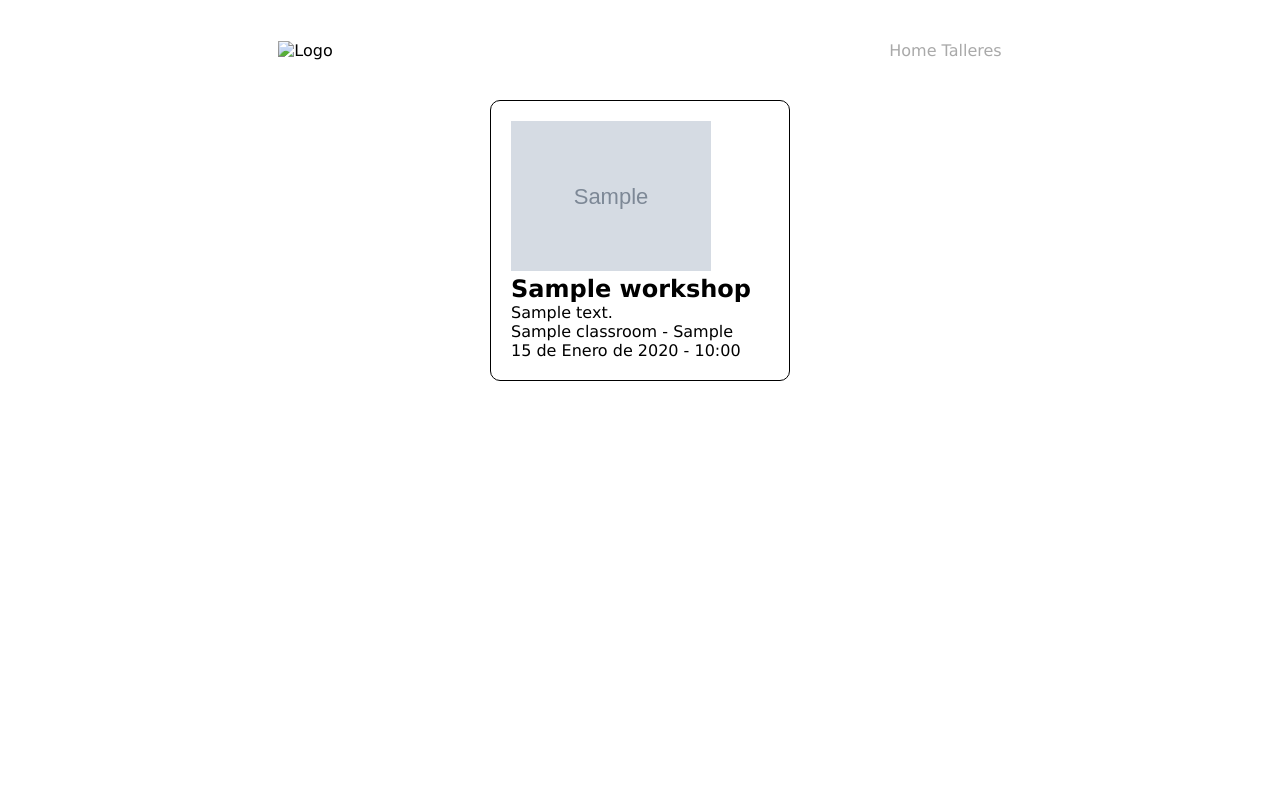
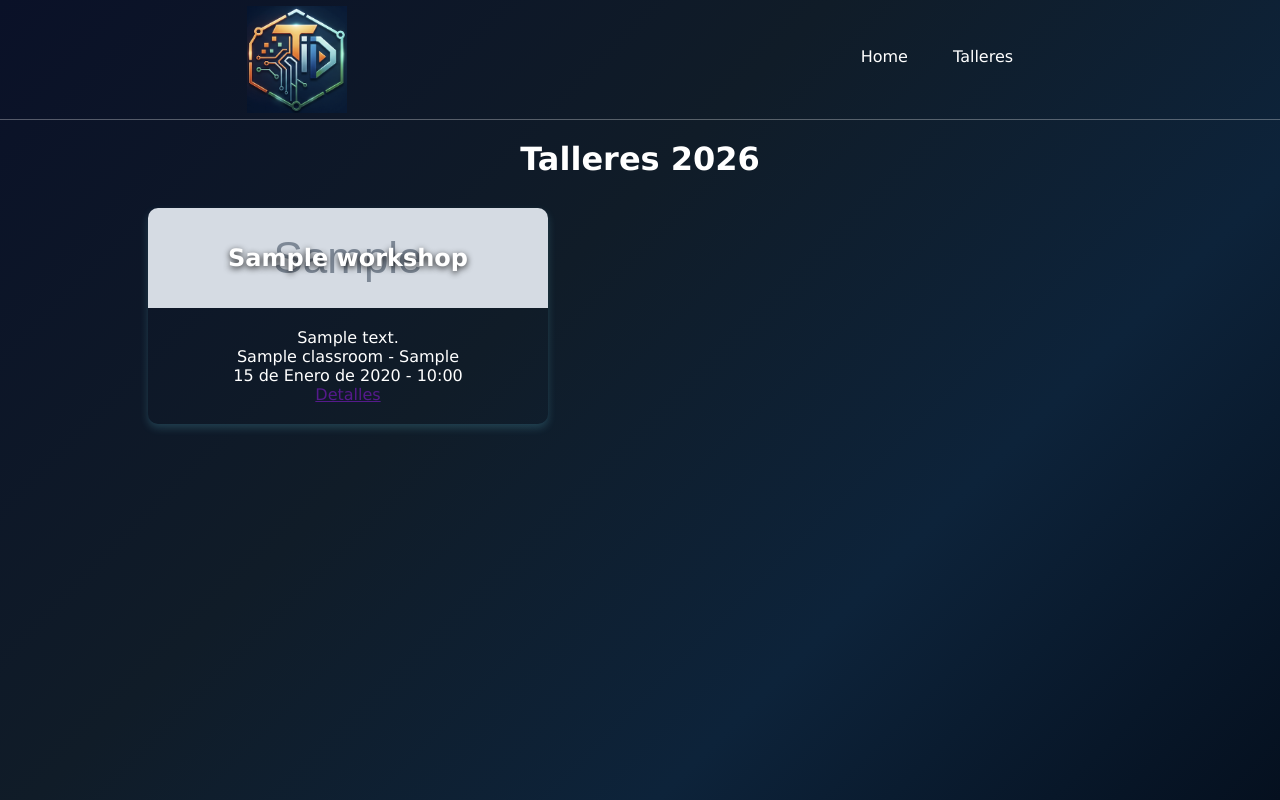
Before and after one commit to franlop24/congreso_django_dsm, a Django app: page /talleres/ in a window 1280 px wide. Run offline with Django 5.2, Linux system fonts and the light colour scheme; tables that the repository leaves empty hold one stand-in row (values such as "Sample post"); grey boxes marked "Sample" are stand-in pictures.

Commit message:
Mejora estilos en portada y talleres

```diff
--- a/static/css/styles.css
+++ b/static/css/styles.css
@@ -6,23 +6,81 @@
 
 body {
     font-family: Verdana, Geneva, Tahoma, sans-serif;
+    background: linear-gradient(135deg, #0a1128 0%, #101c28 40%, #0d233a 70%, #05101f 100%);
+    background-color: #0a1128;
+    color: #ffffff;
+    min-height: 100vh;
 }
 
 header {
     width: 100%;
     display: flex;
-    height: 100px;
+    height: 120px;
     align-items: center;
     justify-content: space-around;
+    border-bottom: 1px solid rgba(255, 255, 255, 0.3);
+
+    img {
+        width: 100px;
+    }
+
+    nav a {
+        text-decoration: none;
+        color: white;
+        margin-left: 10xp;
+        display: inline-block;
+        padding: 0 20px;
+        padding-bottom: 5px;
+        border-bottom: 2px solid transparent;
+    }
+
+    nav a:hover {
+        padding-bottom: 5px;
+        border-bottom: 2px solid white;
+    }
 }
-header nav a {
-    text-decoration: none;
-    color: darkgray;
-    margin-left: 20xp;
-    display: inline-block;
+
+#portada {
+    width: 100%;
 }
-header nav a:hover {
-    font-weight: bold;
-    margin-bottom: 5px;
-    border-bottom: 1px solid darkgray;
+
+.container {
+    width: 80%;
+    margin: 0 auto;
+    text-align: center;
+    padding: 20px;
 }
+
+.container-workshops {
+    display: flex;
+    width: 100%;
+    justify-content: space-between;
+    flex-wrap: wrap;
+    gap: 20px;
+    margin-top: 30px;
+
+    .card {
+        width: 400px;
+        border-radius: 10px;
+        box-shadow: 0 4px 8px rgba(112, 219, 240, 0.2);
+        margin-bottom: 20px;
+        display: flex;
+        flex-direction: column;
+
+        .card-header {
+            background-position: center;
+            background-size: cover;
+            width: 100%;
+            height: 100px;
+            display: grid;
+            place-items: center;
+            border-radius: 10px 10px 0 0;
+            text-shadow: 0 2px 6px rgba(0, 0, 0, 0.85);
+        }
+
+        .card-body {
+            padding: 20px;
+            margin-top: auto;
+        }
+    }
+}
--- a/templates/base.html
+++ b/templates/base.html
@@ -9,13 +9,15 @@
 </head>
 <body>
     <header>
-        <img src="" alt="Logo">
+        <img src="{% static 'images/logoitiid.png' %}" alt="Logo">
         <nav>
             <a href="{% url 'home' %}">Home</a>
             <a href="{% url 'workshops:workshop_list' %}">Talleres</a>
         </nav>
     </header>
+    <div class="container">
     {% block content %}
     {% endblock %}
+    </div>
 </body>
 </html>
--- a/templates/home/index.html
+++ b/templates/home/index.html
@@ -3,11 +3,7 @@
 {% block title %}Home{% endblock %}
 
 {% block content %}
-<style>
-    #portada {
-        width: 100%;
-    }
-</style>
+
 {% load static %}
 <img id="portada" src="{% static 'images/portada.jpg' %}" alt="Portada">
 {% endblock %}
--- a/templates/workshops/workshop_list.html
+++ b/templates/workshops/workshop_list.html
@@ -2,33 +2,24 @@
 
 {% block content %}
 
-<style>
-    .container {
-        display: flex;
-        justify-content: space-around;
-        flex-wrap: wrap;
-        gap: 20px;
-    }
+<h1>Talleres 2026</h1>
 
-    .card {
-        width: 300px;
-        border: 1px solid black;
-        padding: 20px;
-        border-radius: 10px;
-    }
-</style>
-
-
-<div class="container">
+<div class="container-workshops">
     {% for w in workshops %}
     <div class="card">
         {% if w.image %}
-        <img src="{{ w.image.url }}" alt="" width="200px">
+        <div class="card-header" style="background-image: url('{{ w.image.url }}');">
+            {% else %}
+        <div class="card-header">
         {% endif %}
-        <h2>{{ w.name }}</h2>
-        <p>{{ w.description }}</p>
-        <p>{{ w.classroom }}</p>
-        <p>{{ w.date }} - {{ w.start_time }}</p>
+            <h2>{{ w.name }}</h2>
+        </div>
+        <div class="card-body">
+            <p>{{ w.description }}</p>
+            <p>{{ w.classroom }}</p>
+            <p>{{ w.date }} - {{ w.start_time }}</p>
+            <a href="">Detalles</a>
+        </div>
     </div>
     {% endfor %}
 </div>
```
Also changed, not shown: images/paisaje12.jpg (added), images/paisaje3.avif (added), images/paisaje9.jpg (added), static/images/logoitiid.png (added).
